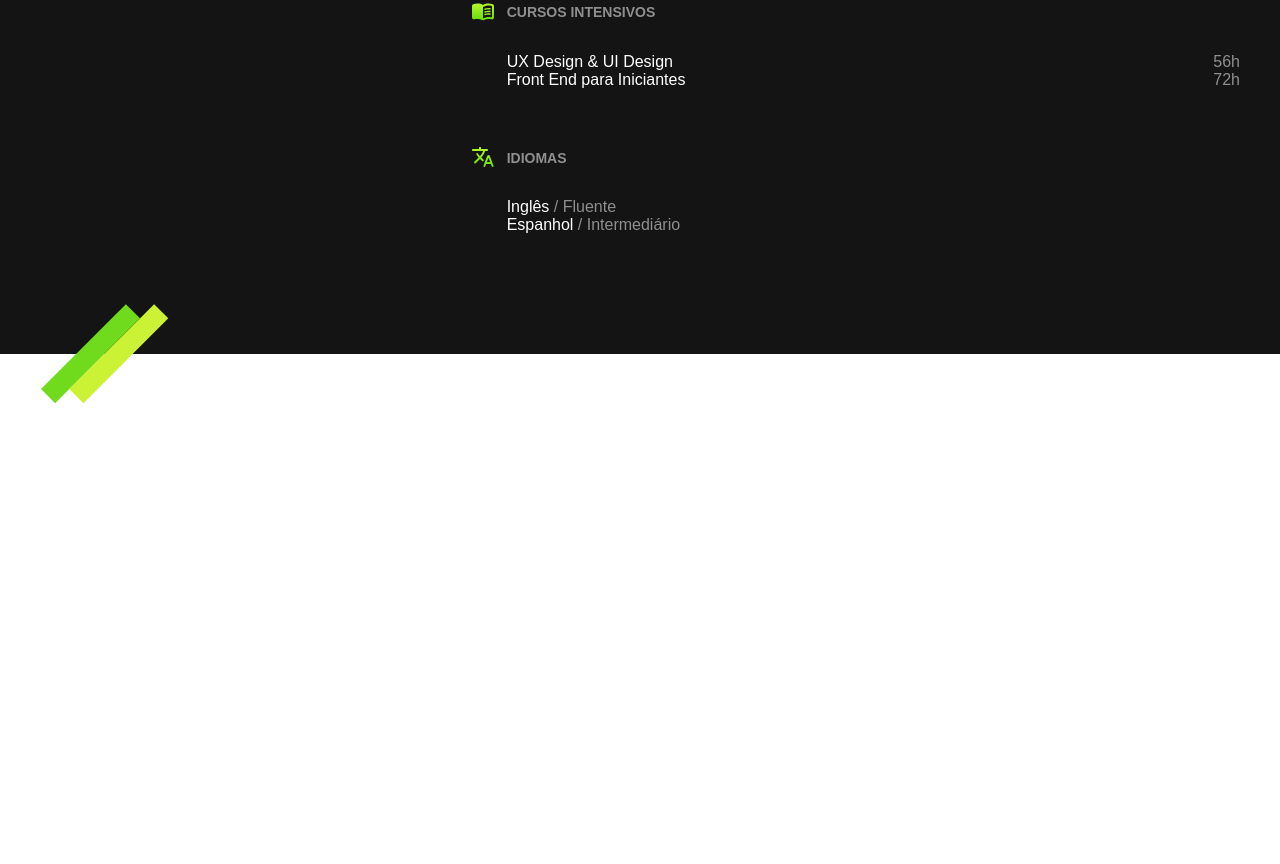
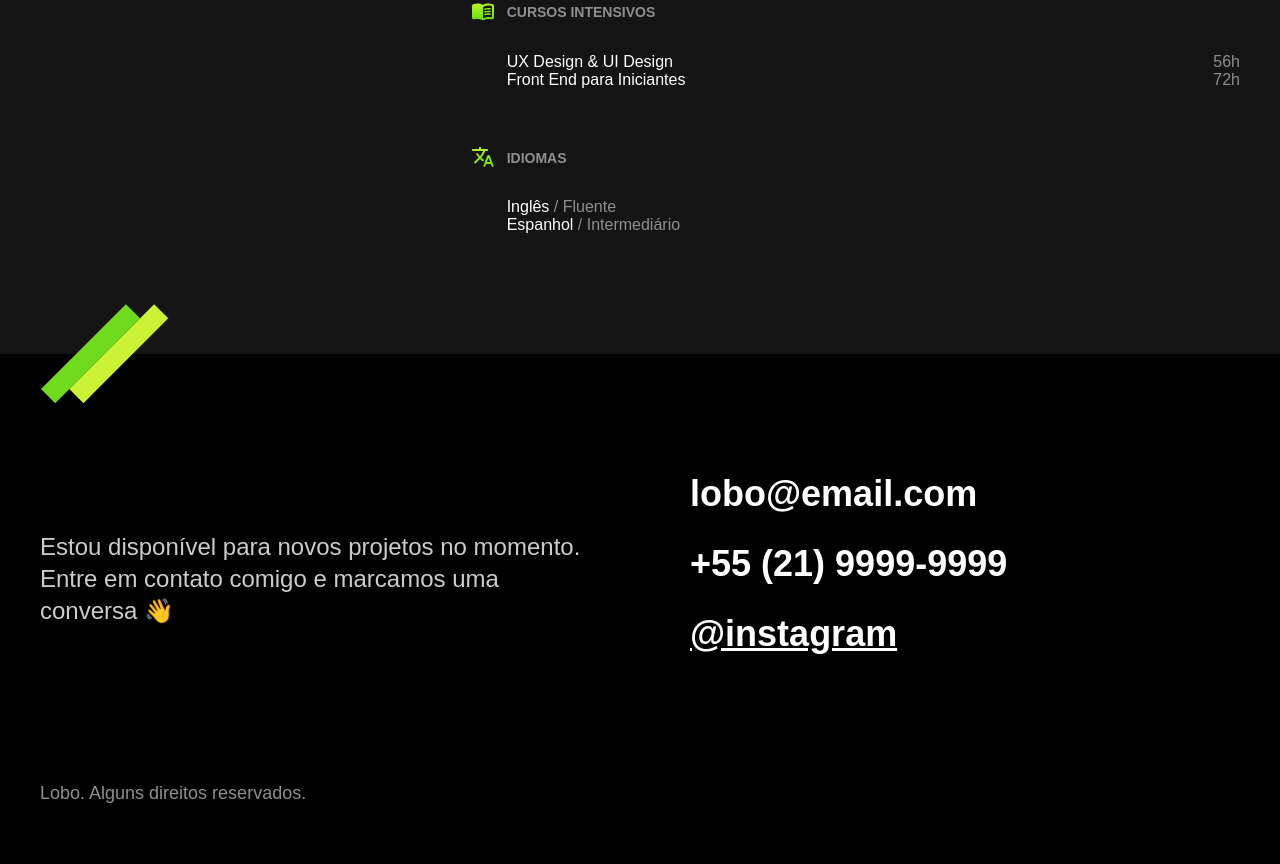
Before and after one commit to MiguelOCoelho/Portfolio-Project-Origamid, a plain HTML site: page index.html in a window 1280 px wide. Shown: the part 2009-2873 px from the top of the page. Before the commit the page ends 2413 px from the top, so only its background shows below. Drawn offline with Linux system fonts and the light colour scheme.

Commit message:
Website footer section completed

```diff
--- /dev/null
+++ b/css/footer.css
@@ -0,0 +1,45 @@
+.footer {
+  background-color: #000;
+}
+
+.footer-container {
+  padding: 120px 20px 60px 20px;
+  grid-template-columns: 1fr 1fr;
+  align-items: center;
+}
+
+.footer-texto {
+  font-size: 1.5rem;
+  line-height: 1.33;
+  color: #ccc;
+}
+
+.footer-contato li {
+  font-weight: bold;
+  font-size: 2.25rem;
+  line-height: 1.1;
+  color: #fff;
+  margin-bottom: 30px;
+}
+
+.footer-contato li a {
+  color:
+  #fff;
+}
+
+.footer-cop {
+  grid-column: 1 / -1;
+  font-size: 1.125rem;
+  color: #8f8f8f;
+}
+
+@media (max-width: 800px) {
+  .footer-container {
+    grid-template-columns: 1fr;
+    gap: 40px;
+  }
+
+  .footer-contato li {
+    font-size: 1.5rem;
+  }
+}
--- a/css/style.css
+++ b/css/style.css
@@ -3,3 +3,4 @@
 @import './introducao.css';
 @import './experiencia.css';
 @import './formacao.css';
+@import './footer.css';
--- a/index.html
+++ b/index.html
@@ -127,7 +127,17 @@
       </div>
     </section>
 
-    <footer>
+    <footer class="footer" id="contato">
+      <div class="footer-container container">
+        <p class="footer-texto">Estou disponível para novos projetos no momento. Entre em contato comigo e marcamos uma conversa 👋</p>
+
+        <ul class="footer-contato">
+          <li>lobo@email.com</li>
+          <li>+55 (21) 9999-9999</li>
+          <li><a href="/">@instagram</a></li>
+        </ul>
+        <p class="footer-cop">Lobo. Alguns direitos reservados.</p>
+      </div>
     </footer>
   </body>
 </html>
```
